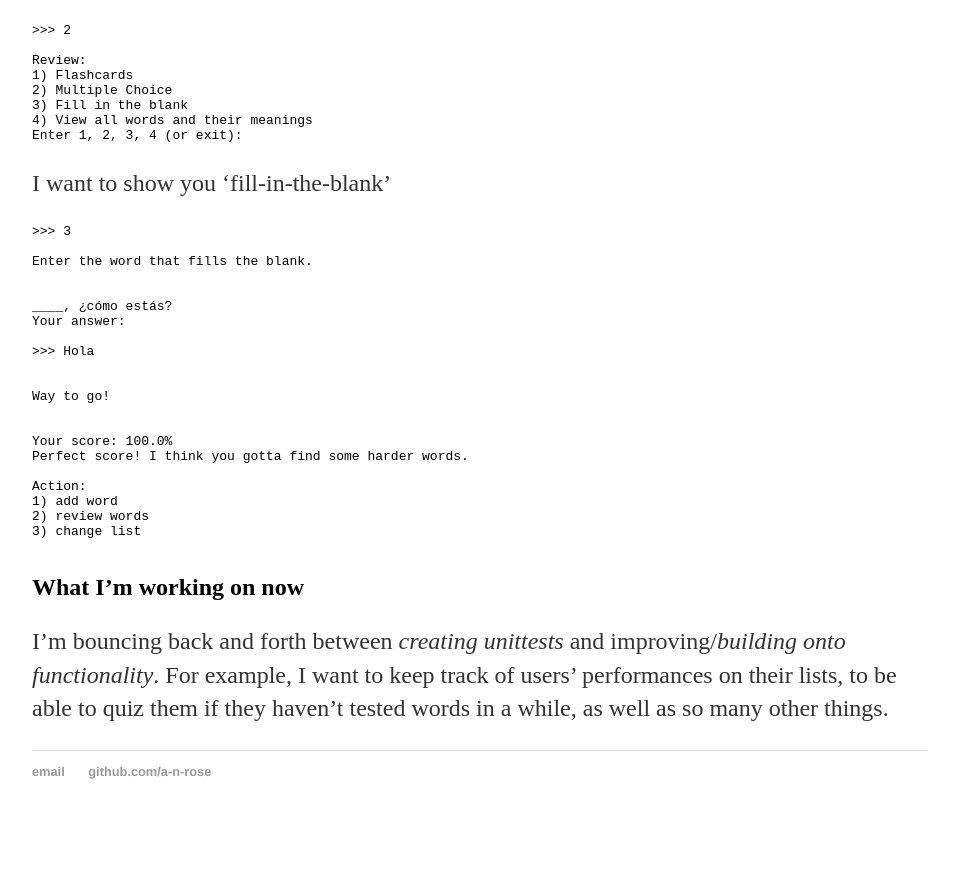
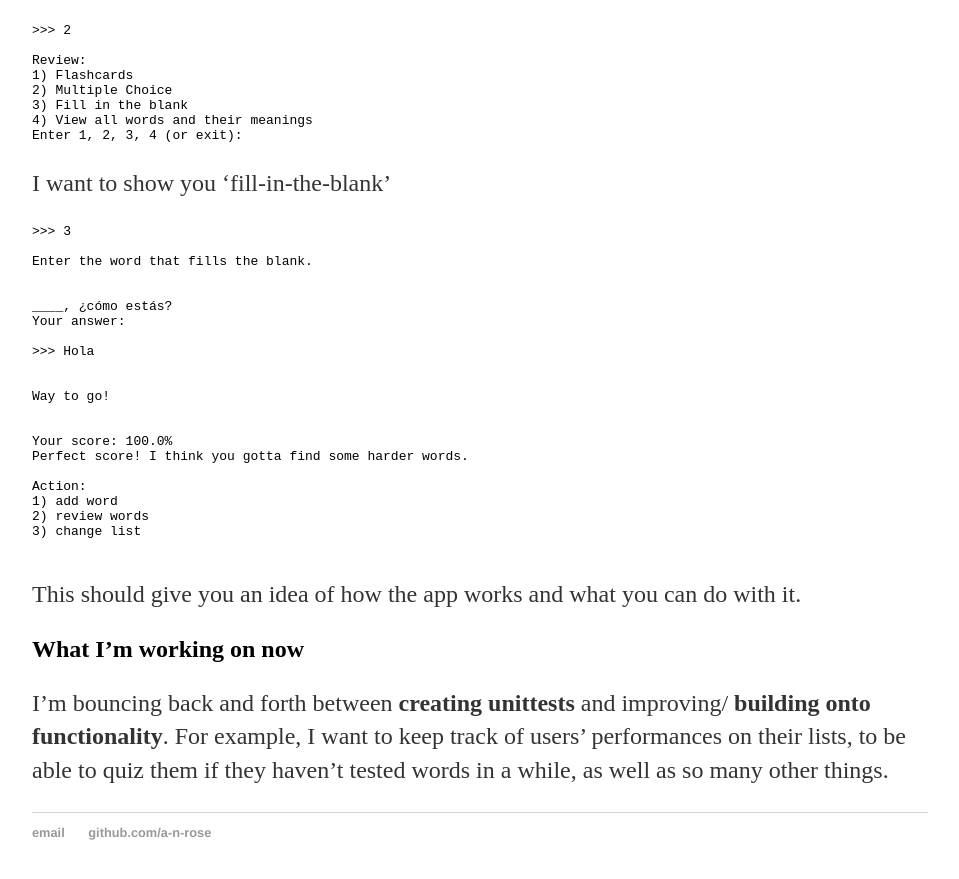
Before and after one commit to a-n-rose/a-n-rose.github.io, a Jekyll site: the page built from _posts/2018-11-05-personal-vocab-app.md, in a window 1280 px wide and 900 px high, scrolled down 2569 px. Shown: the top 879 px of the window, without its empty margins (160-1119 px from the left). Built offline with Jekyll 4.4.1, drawn with Linux system fonts in a browser that asks for light colours; before the commit the page ends 3408 px from its top, so only the background shows below that.

Commit message:
minor addition

````diff
--- a/_posts/2018-11-05-personal-vocab-app.md
+++ b/_posts/2018-11-05-personal-vocab-app.md
@@ -144,6 +144,9 @@ Action:
 3) change list
 
 ```
+
+This should give you an idea of how the app works and what you can do with it.
+
 ## What I'm working on now
 
-I'm bouncing back and forth between *creating unittests* and improving/*building onto functionality*. For example, I want to keep track of users' performances on their lists, to be able to quiz them if they haven't tested words in a while, as well as so many other things.
+I'm bouncing back and forth between **creating unittests** and improving/ **building onto functionality**. For example, I want to keep track of users' performances on their lists, to be able to quiz them if they haven't tested words in a while, as well as so many other things.
````
